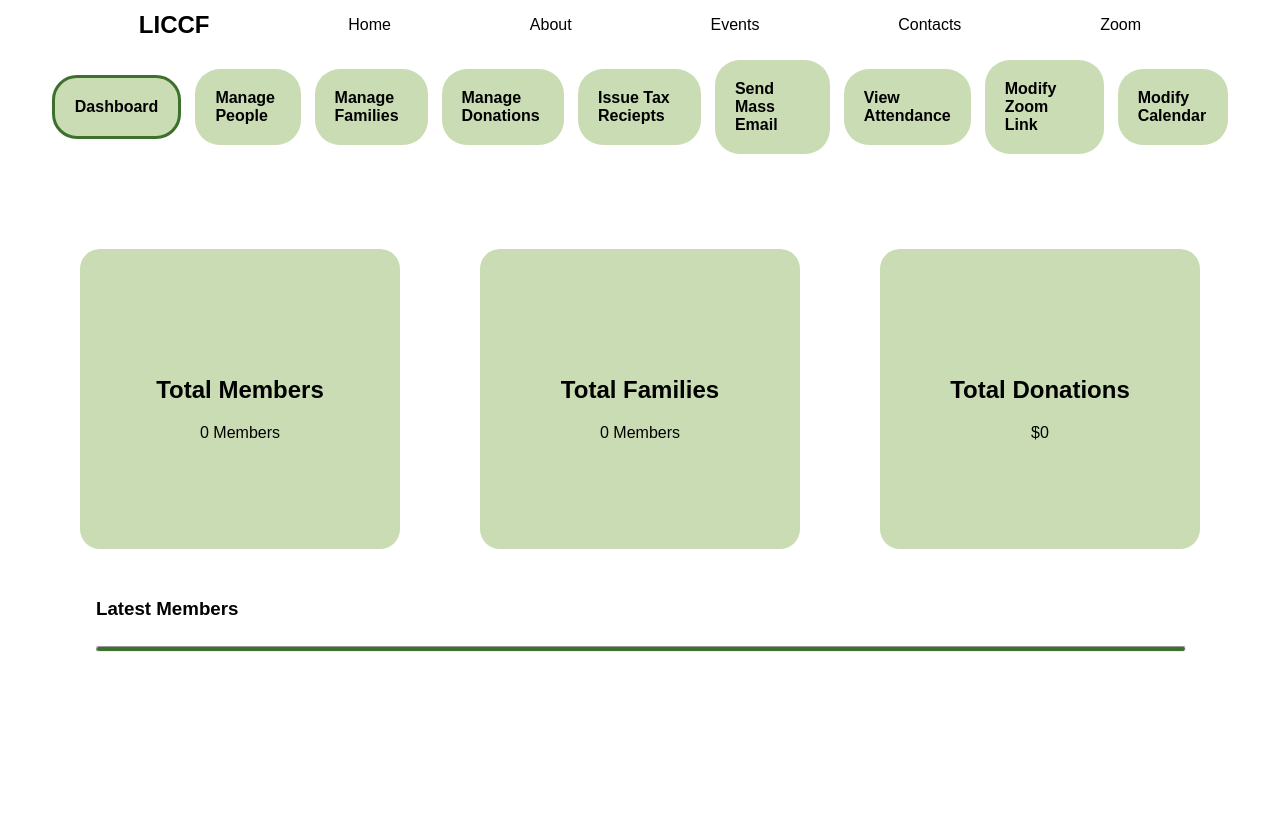
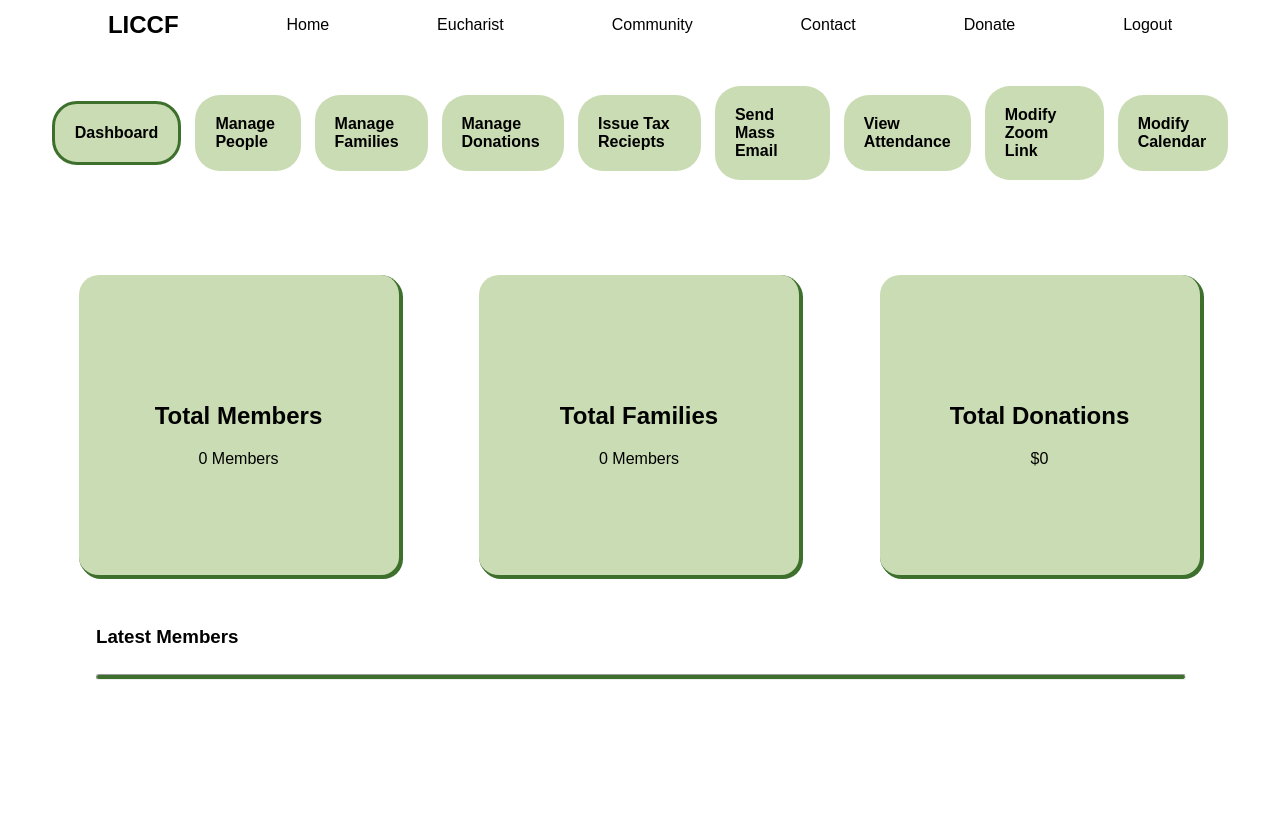
Before and after one commit to DonMcD/LICCF, a PHP site: page /private/dashboard.php in a window 1280 px wide. Shown: the top 817 px of the page. Before the commit the page ends 652 px from the top, so only its background shows below. Run offline with PHP 8.4, Linux system fonts and the light colour scheme; the visitor is signed in with stand-in values (Sample User, id 1); data that the repository does not hold is empty; some libraries are stand-ins or nearby versions.

Commit message:
Updated Header Links

```diff
--- a/backend/getProfileData.php
+++ b/backend/getProfileData.php
@@ -1,5 +1,5 @@
 <?php
-        require '../backend/serverDetails.php';
+        require 'serverDetails.php';
 
         //Personal ID
         $pid = $_GET['pid'];
--- a/css/styles.css
+++ b/css/styles.css
@@ -25,11 +25,13 @@ header {
     height: 50px;
     align-items: center;
     background-color: white;
+    margin-bottom: 25px;
 }
 header a {
     text-decoration: none;
     color: black;
 }
+
 .backgrounds {
     background-color: var(--light);
 }
@@ -40,9 +42,10 @@ header a {
     display: flex;
     flex-direction: row;
     align-items: center;
-    background-color: var(--white);
+    background-color: transparent;
     justify-content: space-evenly;
     margin-bottom: 5px;
+    margin-top: 1px;
 }
 .top-bar div {
     display: flex;
@@ -182,6 +185,9 @@ body {
     border-radius: 20px;
     text-align: center;
     min-height: 300px;
+    border-bottom: 2px solid #3e702d;
+    border-right: 2px solid #3e702d;
+    box-shadow: 2px 2px 0 #3e702d;
 }
 .latest-members-main-container{
     display: flex;
--- a/frontend/headers/header.php
+++ b/frontend/headers/header.php
@@ -1,8 +1,21 @@
 <header>
     <h2>LICCF</h2>
-    <a href="../private/home.php">Home</a>
-    <a href="">About</a>
-    <a href="">Events</a>
-    <a href="">Contacts</a>
-    <a href="">Zoom</a>
+    <a href="../../frontend/public/index.php">Home</a>
+    <a href="../../frontend/public/eucharist.php">Eucharist</a>
+    <a href="../../frontend/public/community.php">Community</a>
+    <a href="../../frontend/public/contact.php">Contact</a>
+    <a href="../../frontend/public/donate.php">Donate</a>
+    <?php
+    displayAuthLink();
+    ?>
 </header>
+
+<?php
+function displayAuthLink() {
+    if (isset($_SESSION['authenticated']) && $_SESSION['authenticated']) {
+      echo '<a href="../../frontend/public/login.php">Logout</a>';
+    } else {
+      echo '<a href="../../frontend/public/login.php">Login</a>';
+    }
+}
+?>
--- a/frontend/headers/topBar.php
+++ b/frontend/headers/topBar.php
@@ -1,6 +1,6 @@
 <div class="top-bar">
     <a href='../private/dashboard.php'><div id="dashboard">Dashboard</div></a>
-    <a href='../private/createNewPerson.php'><div id="manage-people">Manage People</div></a>
+    <a href='../private/personSelect.php'><div id="manage-people">Manage People</div></a>
     <a href='../private/createNewFamily.php'><div id="manage-families">Manage Families</div></a>
     <a href=''><div id="manage-donations">Manage Donations</div></a>
     <a href=''><div id="issue-tax-receipts">Issue Tax Reciepts</div></a>
@@ -22,7 +22,7 @@ if (currentPageURL.includes("dashboard.php")) {
 }
 
 // Check if the URL matches the manage people page
-if (currentPageURL.includes("createNewPerson.php")) {
+if (currentPageURL.includes("personSelect.php")) {
   document.getElementById("manage-people").style.border = selected;
 }
 
```
Also changed, not shown: backend/search.php (+5 -5 lines), frontend/private/profile.php (+4 -4 lines), frontend/public/index.php (added, +24 -0 lines), frontend/footers/footer.php (added), frontend/private/personSelect.php (renamed from frontend/private/home.php), frontend/public/about.php (added), frontend/public/community.php (added), frontend/public/contact.php (added), frontend/public/donate.php (added), frontend/public/eucharist.php (added), 2 other files.
